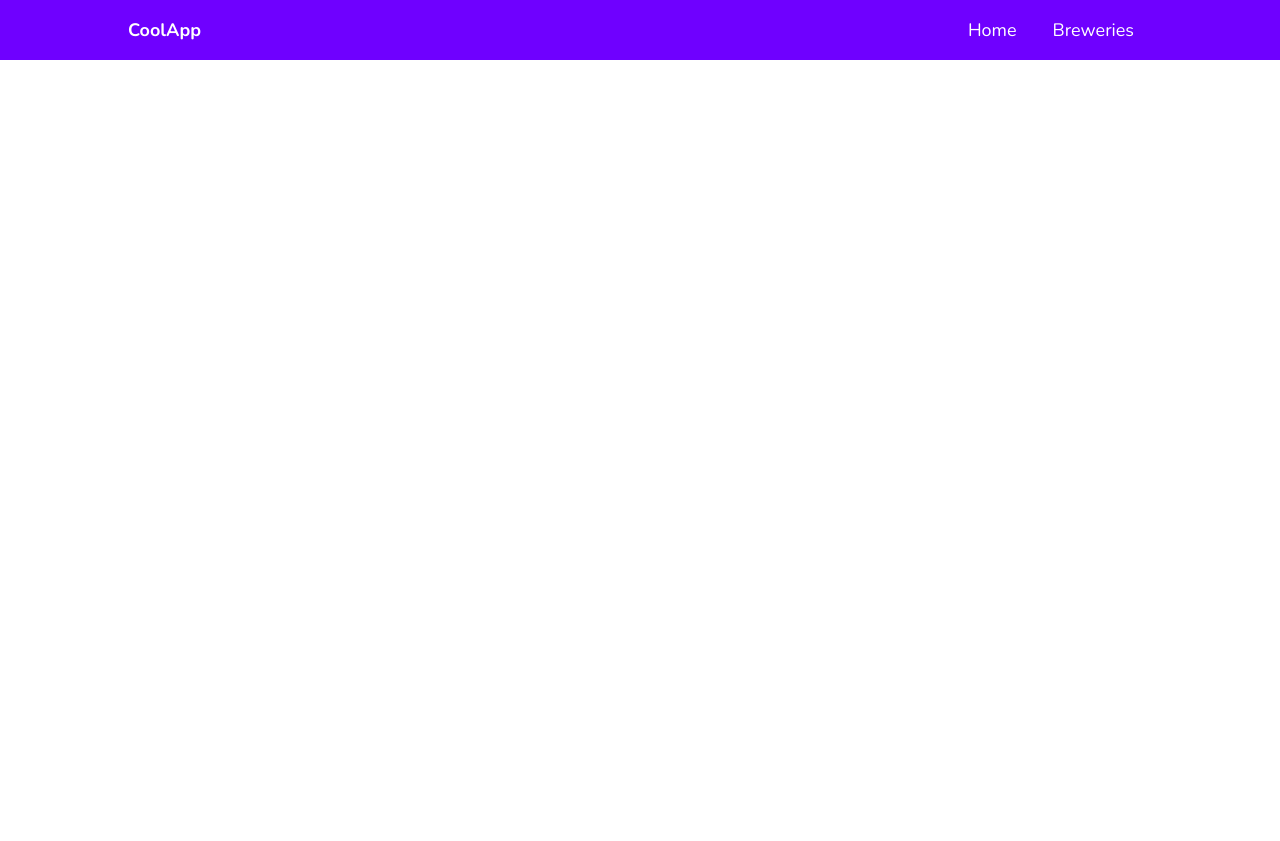
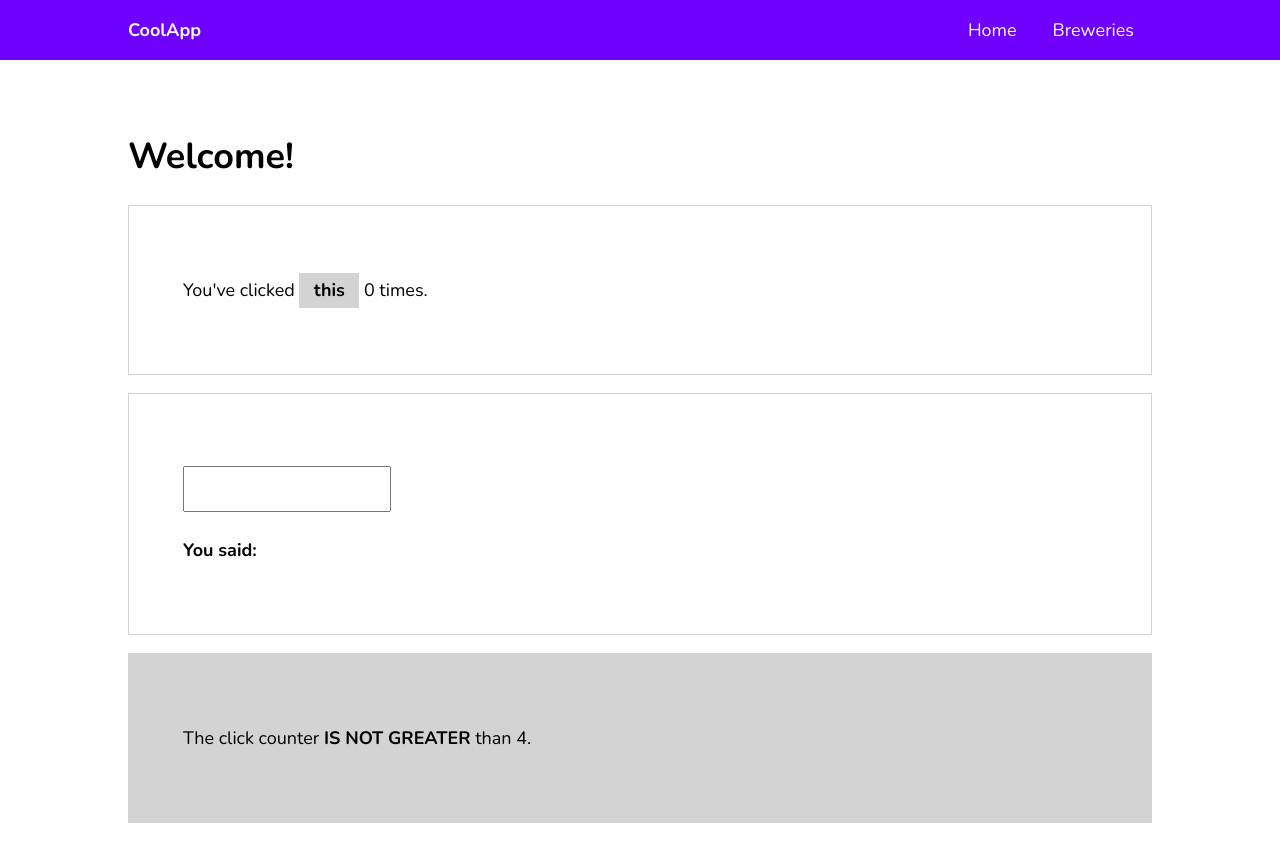
Before and after one commit to newedition994/angular-app, an Angular app: page / in a window 1280 px wide. Before the commit the page ends 800 px from the top, so only its background shows below. Built offline with nearby package versions, Linux system fonts and the light colour scheme.

Commit message:
updating routes and home component

```diff
--- a/src/app/app-routing.module.ts
+++ b/src/app/app-routing.module.ts
@@ -1,11 +1,21 @@
-import { NgModule } from '@angular/core';
-import { Routes, RouterModule } from '@angular/router';
+// tslint:disable-next-line: quotemark
+import { NgModule } from "@angular/core";
+// tslint:disable-next-line: quotemark
+import { Routes, RouterModule } from "@angular/router";
+// tslint:disable-next-line: quotemark
+import { HomeComponent } from "./home/home.component";
+// tslint:disable-next-line: quotemark
+import { ListComponent } from "./list/list.component";
 
-
-const routes: Routes = [];
+const routes: Routes = [
+  // tslint:disable-next-line: quotemark
+  { path: "", component: HomeComponent },
+  // tslint:disable-next-line: quotemark
+  { path: "list", component: ListComponent }
+];
 
 @NgModule({
   imports: [RouterModule.forRoot(routes)],
   exports: [RouterModule]
 })
-export class AppRoutingModule { }
+export class AppRoutingModule {}
--- a/src/app/home/home.component.html
+++ b/src/app/home/home.component.html
@@ -1 +1,28 @@
-<p>home works!</p>
+<h1>Welcome!</h1>
+
+<div class="play-container">
+  <p>
+    You've clicked <span (click)="countClick()">this</span>
+    {{ clickCounter }} times.
+  </p>
+</div>
+
+<div class="play-container">
+  <p>
+    <input type="text" [(ngModel)]="name" />
+    <br />
+    <strong>You said: </strong> {{ name }}
+  </p>
+</div>
+
+<div
+  class="play-container"
+  [style.background-color]="clickCounter > 4 ? 'yellow' : 'lightgrey'"
+>
+  <ng-template [ngIf]="clickCounter > 4" [ngIfElse]="none">
+    <p>The click counter <strong>IS GREATER</strong> than 4.</p>
+  </ng-template>
+  <ng-template #none>
+    <p>The click counter <strong>IS NOT GREATER</strong> than 4.</p>
+  </ng-template>
+</div>
--- a/src/app/home/home.component.scss
+++ b/src/app/home/home.component.scss
@@ -0,0 +1,17 @@
+span {
+  font-weight: bold;
+  background: lightgray;
+  padding: 0.3em 0.8em;
+  cursor: pointer;
+}
+
+.play-container {
+  padding: 3em;
+  border: 1px solid lightgray;
+  margin-bottom: 1em;
+
+  input {
+    padding: 1em;
+    margin-bottom: 2em;
+  }
+}
--- a/src/app/home/home.component.ts
+++ b/src/app/home/home.component.ts
@@ -1,15 +1,25 @@
-import { Component, OnInit } from '@angular/core';
+// tslint:disable-next-line: quotemark
+import { Component, OnInit } from "@angular/core";
 
 @Component({
-  selector: 'app-home',
-  templateUrl: './home.component.html',
-  styleUrls: ['./home.component.scss']
+  // tslint:disable-next-line: quotemark
+  selector: "app-home",
+  // tslint:disable-next-line: quotemark
+  templateUrl: "./home.component.html",
+  // tslint:disable-next-line: quotemark
+  styleUrls: ["./home.component.scss"]
 })
 export class HomeComponent implements OnInit {
+  // tslint:disable-next-line: no-inferrable-types
+  clickCounter: number = 0;
+  // tslint:disable-next-line: no-inferrable-types
+  name: string = "";
 
-  constructor() { }
+  constructor() {}
 
-  ngOnInit() {
+  ngOnInit() {}
+
+  countClick() {
+    this.clickCounter += 1;
   }
-
 }
```
Also changed, not shown: src/app/app.module.ts (+17 -16 lines).
